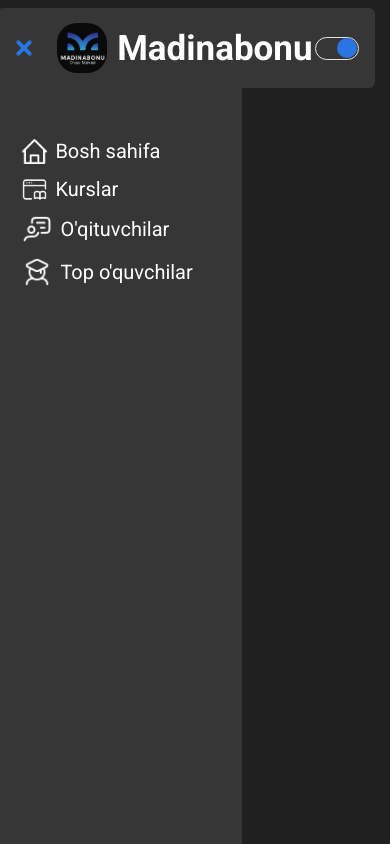
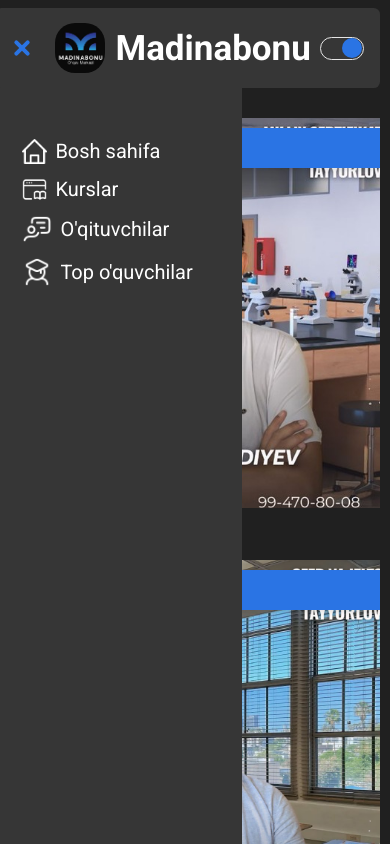
Before and after one commit to MuhammadBek1997/madinabonu-platform, a React (Vite) app: page /teachers in a window 390 px wide. Built offline with nearby package versions, Linux system fonts and the light colour scheme.

Commit message:
o'zgarish

```diff
--- a/src/components/TeachersCard.jsx
+++ b/src/components/TeachersCard.jsx
@@ -12,7 +12,7 @@ const TeachersCard = ({ name, subject, img, courses, achievements, GroupPhotos,
     // const [cardToggle, setCardToggle] = useState(false)
 
     return (
-        <div>
+        <div className='container-cards'>
 
             <div className="card">
                 <div className='picture-cont'>
@@ -42,7 +42,10 @@ const TeachersCard = ({ name, subject, img, courses, achievements, GroupPhotos,
                     <Link to={`/teachersSingle/${id}`}><button className='dataToggle'>Batafsil</button> </Link>
                 </div>
             </div>
-            <div className="card-mobile">
+            <div className="card-mobile" style={{
+                backgroundImage:`url(${img})`
+            }}>
+                    <Link to={`/teachersSingle/${id}`}><button className='dataToggle'>Batafsil</button> </Link>
 
             </div>
         </div>
--- a/src/styles/Navbar.css
+++ b/src/styles/Navbar.css
@@ -159,13 +159,13 @@
 
     .navbar-cont {
         position: fixed;
-        width: 102.5vw;
+        width: 104.5vw;
         height: 3rem;
         top: 1%;
        right: 0;
        display: flex;
        justify-content: flex-end;
-       margin-right:15px;
+       margin-right:10px;
        /* padding-right:50px; */
        z-index: 1000;
     }
--- a/src/styles/Teachers.css
+++ b/src/styles/Teachers.css
@@ -182,20 +182,30 @@
             grid-template-columns: repeat(1, 1fr);
             justify-content: center;
             align-items: center;
-            gap: 50px;
+            gap: 20px;
             padding: 0.5rem;
             overflow-x: hidden !important;
-            margin-top: 50px !important;
+            margin-top: 30px !important;
         }
         .card-mobile {
-            width: 10vw;
-            border: 1px solid red;
-           background-image: url("img/biologiya.png") ;
-           background-size: cover;
-           background-repeat: no-repeat;
-           background-position: center;
+            width: 95%;
+            height: 100vw;
+            border-radius: 1rem;
+            /* border: 1px solid red; */
+            display: block;
+            background-size: cover;
+            background-position: center;
+            margin-left: 15px;
          }
 
+         .card-mobile .dataToggle{
+
+         }
+        .container-cards{
+            width: 500px;
+            padding: 1rem;
+
+        }
         .card {
         display: none;
         }
```
